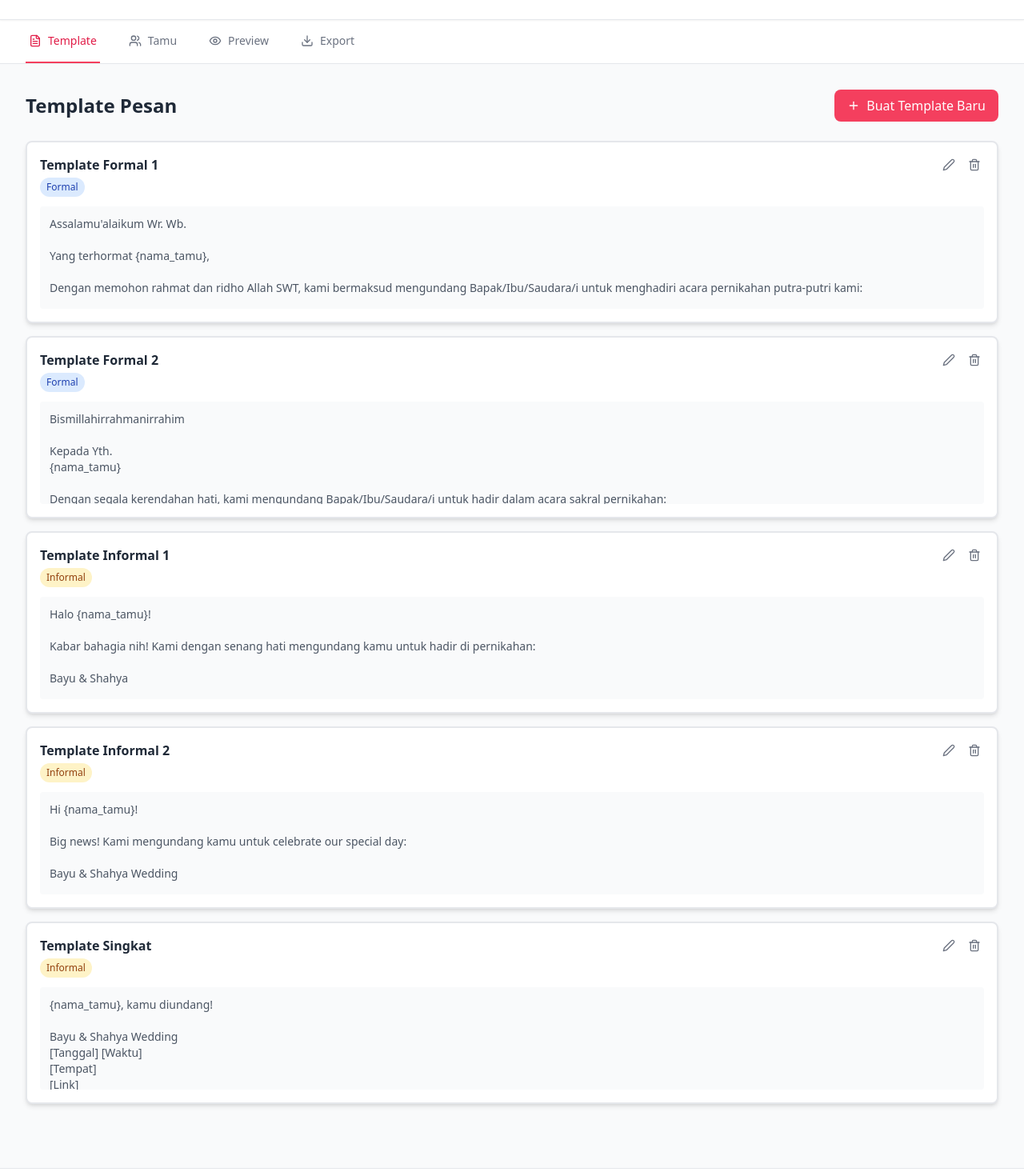
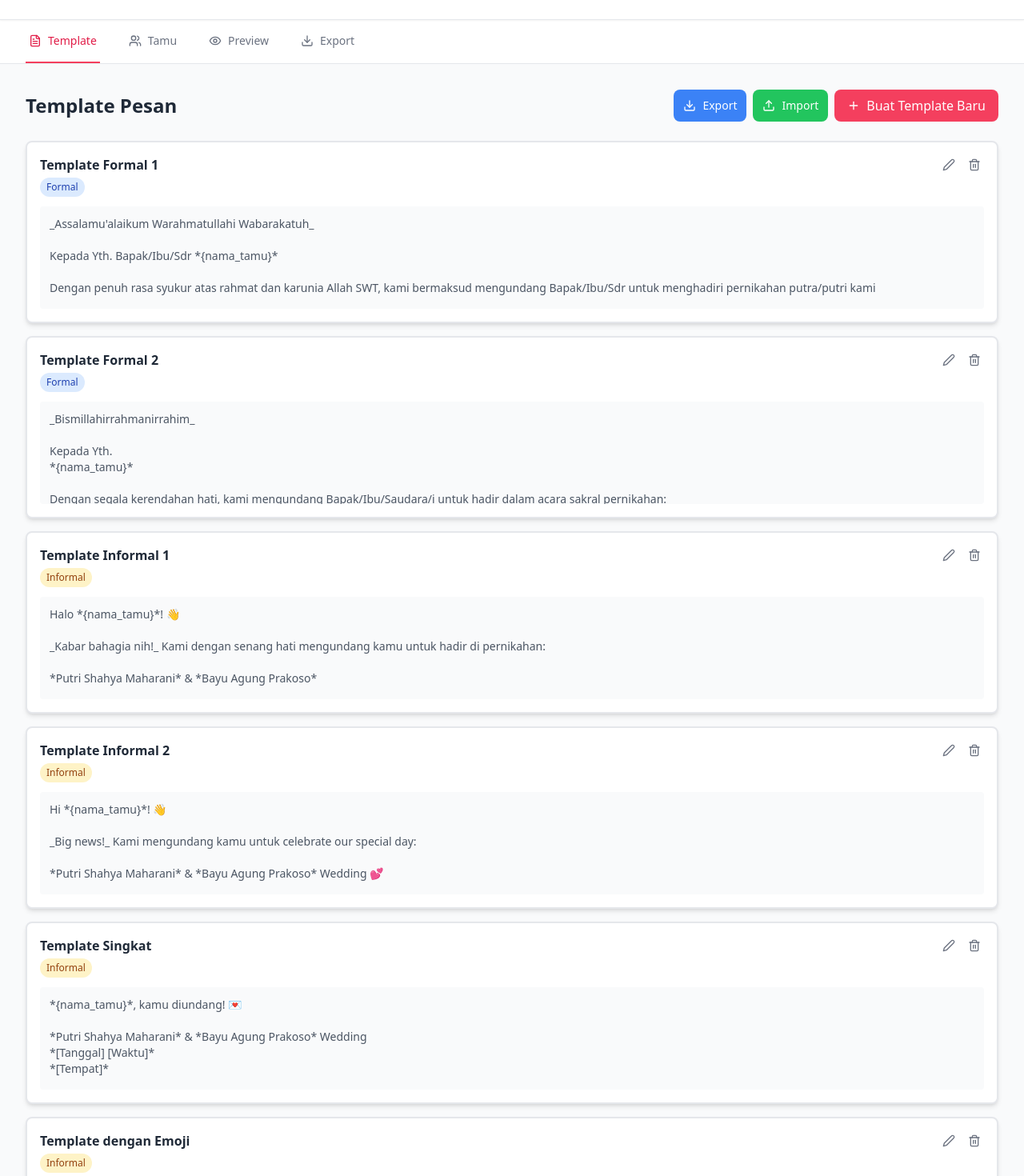
Before and after one commit to bayuagpr/wedding-invite-gen, a React (Vite) app: page / in a window 1280 px wide. Shown: the part 80-1550 px from the top of the page at 80% size. Built offline with nearby package versions, Linux system fonts and the light colour scheme.

Commit message:
Update wedding invitation templates and enhance export/import functionality

```diff
--- a/src/App.tsx
+++ b/src/App.tsx
@@ -60,7 +60,7 @@ function App() {
                   <h1 className="text-lg sm:text-2xl font-bold text-gray-900">
                     Generator Undangan
                   </h1>
-                  <p className="text-sm sm:text-base text-gray-600">Bayu & Shahya Wedding</p>
+                  <p className="text-sm sm:text-base text-gray-600">Putri Shahya Maharani & Bayu Agung Prakoso Wedding</p>
                 </div>
               </div>
 
--- a/src/components/Templates.tsx
+++ b/src/components/Templates.tsx
@@ -1,5 +1,5 @@
-import React, { useState, useEffect } from 'react';
-import { Plus, Edit2, Trash2, Save, X } from 'lucide-react';
+import React, { useState, useEffect, useRef } from 'react';
+import { Plus, Edit2, Trash2, Save, X, Download, Upload } from 'lucide-react';
 import { Template } from '../types';
 import { storageUtils } from '../utils/storage';
 import { defaultTemplates } from '../utils/templates';
@@ -14,6 +14,9 @@ const Templates: React.FC<TemplatesProps> = ({ onTemplateSelect, selectedTemplat
   const [editingTemplate, setEditingTemplate] = useState<Template | null>(null);
   const [isCreating, setIsCreating] = useState(false);
   const [formData, setFormData] = useState({ name: '', content: '', type: 'formal' as 'formal' | 'informal' });
+  const [importStatus, setImportStatus] = useState<{ type: 'success' | 'error' | null; message: string }>({ type: null, message: '' });
+  const [isImporting, setIsImporting] = useState(false);
+  const fileInputRef = useRef<HTMLInputElement>(null);
 
   useEffect(() => {
     loadTemplates();
@@ -92,10 +95,88 @@ const Templates: React.FC<TemplatesProps> = ({ onTemplateSelect, selectedTemplat
     setFormData({ name: '', content: '', type: 'formal' });
   };
 
+  const handleExport = () => {
+    try {
+      storageUtils.downloadTemplateConfig();
+      setImportStatus({ type: 'success', message: 'Template berhasil diekspor!' });
+      setTimeout(() => setImportStatus({ type: null, message: '' }), 3000);
+    } catch (error) {
+      setImportStatus({ type: 'error', message: 'Gagal mengekspor template.' });
+      setTimeout(() => setImportStatus({ type: null, message: '' }), 3000);
+    }
+  };
+
+  const handleImportClick = () => {
+    fileInputRef.current?.click();
+  };
+
+  const handleFileChange = async (event: React.ChangeEvent<HTMLInputElement>) => {
+    const file = event.target.files?.[0];
+    if (!file) return;
+
+    setIsImporting(true);
+    setImportStatus({ type: null, message: '' });
+
+    try {
+      // Ask user for import mode
+      const shouldReplace = confirm(
+        'Pilih mode import:\n\n' +
+        'OK = Ganti semua template yang ada\n' +
+        'Cancel = Gabung dengan template yang ada (skip duplikat)'
+      );
+
+      const mode = shouldReplace ? 'replace' : 'merge';
+      const result = await storageUtils.importTemplateConfig(file, mode);
+
+      if (result.success) {
+        setImportStatus({ type: 'success', message: result.message });
+        loadTemplates(); // Reload templates
+      } else {
+        setImportStatus({ type: 'error', message: result.message });
+      }
+    } catch (error) {
+      setImportStatus({ type: 'error', message: 'Terjadi kesalahan saat mengimpor file.' });
+    } finally {
+      setIsImporting(false);
+      // Reset file input
+      if (fileInputRef.current) {
+        fileInputRef.current.value = '';
+      }
+      setTimeout(() => setImportStatus({ type: null, message: '' }), 5000);
+    }
+  };
+
   return (
     <div className="space-y-4 sm:space-y-6">
       <div className="flex flex-col sm:flex-row sm:justify-between sm:items-center gap-4">
         <h2 className="text-xl sm:text-2xl font-bold text-gray-800">Template Pesan</h2>
+        <div className="flex flex-col sm:flex-row gap-2">
+          <div className="flex gap-2">
+            <button
+              onClick={handleExport}
+              className="bg-blue-500 hover:bg-blue-600 text-white px-3 py-2 rounded-lg flex items-center justify-center gap-2 transition-colors text-sm"
+              title="Export template"
+            >
+              <Download className="w-4 h-4" />
+              Export
+            </button>
+            <button
+              onClick={handleImportClick}
+              className="bg-green-500 hover:bg-green-600 text-white px-3 py-2 rounded-lg flex items-center justify-center gap-2 transition-colors text-sm"
+              title="Import template"
+              disabled={isImporting}
+            >
+              <Upload className="w-4 h-4" />
+              {isImporting ? 'Importing...' : 'Import'}
+            </button>
+            <input
+              type="file"
+              ref={fileInputRef}
+              onChange={handleFileChange}
+              accept=".json"
+              className="hidden"
+            />
+          </div>
           <button
             onClick={startCreate}
             className="bg-rose-500 hover:bg-rose-600 text-white px-4 py-2 rounded-lg flex items-center justify-center gap-2 transition-colors w-full sm:w-auto"
@@ -104,6 +185,16 @@ const Templates: React.FC<TemplatesProps> = ({ onTemplateSelect, selectedTemplat
             Buat Template Baru
           </button>
         </div>
+      </div>
+
+      {/* Import status message */}
+      {importStatus.type && (
+        <div className={`p-3 rounded-lg ${
+          importStatus.type === 'success' ? 'bg-green-100 text-green-800' : 'bg-red-100 text-red-800'
+        }`}>
+          {importStatus.message}
+        </div>
+      )}
 
       {(isCreating || editingTemplate) && (
         <div className="bg-white p-4 sm:p-6 rounded-lg shadow-md border">
--- a/src/utils/storage.ts
+++ b/src/utils/storage.ts
@@ -3,6 +3,13 @@ import { Template, Guest, AppSettings } from '../types';
 const TEMPLATES_KEY = 'wedding_templates';
 const GUESTS_KEY = 'wedding_guests';
 const SETTINGS_KEY = 'wedding_settings';
+
+export interface TemplateExportData {
+  version: string;
+  exportDate: string;
+  appName: string;
+  templates: Template[];
+}
 
 export const storageUtils = {
   // Templates
@@ -40,5 +47,94 @@ export const storageUtils = {
     localStorage.removeItem(TEMPLATES_KEY);
     localStorage.removeItem(GUESTS_KEY);
     localStorage.removeItem(SETTINGS_KEY);
+  },
+
+  // Template Export/Import
+  exportTemplateConfig: (): TemplateExportData => {
+    const templates = storageUtils.getTemplates();
+    return {
+      version: '1.0',
+      exportDate: new Date().toISOString(),
+      appName: 'Wedding Invitation Generator',
+      templates
+    };
+  },
+
+  downloadTemplateConfig: () => {
+    const exportData = storageUtils.exportTemplateConfig();
+    const blob = new Blob([JSON.stringify(exportData, null, 2)], {
+      type: 'application/json'
+    });
+    const url = window.URL.createObjectURL(blob);
+    const a = document.createElement('a');
+    a.href = url;
+    a.download = `template-config-${new Date().toISOString().split('T')[0]}.json`;
+    a.click();
+    window.URL.revokeObjectURL(url);
+  },
+
+  validateTemplateData: (data: any): data is TemplateExportData => {
+    if (!data || typeof data !== 'object') return false;
+    if (!data.templates || !Array.isArray(data.templates)) return false;
+
+    return data.templates.every((template: any) =>
+      template &&
+      typeof template.id === 'string' &&
+      typeof template.name === 'string' &&
+      typeof template.content === 'string' &&
+      (template.type === 'formal' || template.type === 'informal') &&
+      template.createdAt
+    );
+  },
+
+  importTemplateConfig: async (file: File, mode: 'replace' | 'merge' = 'merge'): Promise<{ success: boolean; message: string; importedCount?: number }> => {
+    try {
+      const text = await file.text();
+      const data = JSON.parse(text);
+
+      if (!storageUtils.validateTemplateData(data)) {
+        return {
+          success: false,
+          message: 'File tidak valid. Pastikan file adalah export template yang benar.'
+        };
+      }
+
+      const importedTemplates = data.templates.map((template: any) => ({
+        ...template,
+        createdAt: new Date(template.createdAt)
+      }));
+
+      let finalTemplates: Template[];
+      let importedCount = 0;
+
+      if (mode === 'replace') {
+        finalTemplates = importedTemplates;
+        importedCount = importedTemplates.length;
+      } else {
+        // Merge mode - avoid duplicates by name
+        const existingTemplates = storageUtils.getTemplates();
+        const existingNames = new Set(existingTemplates.map(t => t.name.toLowerCase()));
+
+        const newTemplates = importedTemplates.filter((template: Template) =>
+          !existingNames.has(template.name.toLowerCase())
+        );
+
+        finalTemplates = [...existingTemplates, ...newTemplates];
+        importedCount = newTemplates.length;
+      }
+
+      storageUtils.saveTemplates(finalTemplates);
+
+      return {
+        success: true,
+        message: `Berhasil mengimpor ${importedCount} template.`,
+        importedCount
+      };
+    } catch (error) {
+      return {
+        success: false,
+        message: 'Gagal membaca file. Pastikan file adalah JSON yang valid.'
+      };
+    }
   }
 };
--- a/src/utils/templates.ts
+++ b/src/utils/templates.ts
@@ -4,112 +4,151 @@ export const defaultTemplates: Omit<Template, 'id' | 'createdAt'>[] = [
   {
     name: 'Template Formal 1',
     type: 'formal',
-    content: `Assalamu'alaikum Wr. Wb.
+    content: `_Assalamu'alaikum Warahmatullahi Wabarakatuh_
 
-Yang terhormat {nama_tamu},
+Kepada Yth. Bapak/Ibu/Sdr *{nama_tamu}*
 
-Dengan memohon rahmat dan ridho Allah SWT, kami bermaksud mengundang Bapak/Ibu/Saudara/i untuk menghadiri acara pernikahan putra-putri kami:
+Dengan penuh rasa syukur atas rahmat dan karunia Allah SWT, kami bermaksud mengundang Bapak/Ibu/Sdr untuk menghadiri pernikahan putra/putri kami
 
-Bayu & Shahya
+*Putri Shahya Maharani* & *Bayu Agung Prakoso*
 
-Yang akan diselenggarakan pada:
+yang akan dilaksanakan pada
 
-Hari, Tanggal: [Isi tanggal acara]
-Waktu: [Isi waktu acara]
-Tempat: [Isi lokasi acara]
-Lokasi: [Link Google Maps]
+*Hari/Tanggal* : *Minggu, 13 Juli 2025*
+*Waktu* : *11.00 - 13.30 WIB*
+*Lokasi* : *Harmony Banquet Halls Yasmin, Bogor*
 
-Merupakan suatu kehormatan bagi kami apabila Bapak/Ibu/Saudara/i berkenan hadir untuk memberikan doa restu kepada kedua mempelai.
+💌 _Informasi selengkapnya dapat di akses melalui_ :
+\`http://bayu-dan-shahya-menikah.netlify.app/?guest={nama_tamu}\`
+
+Merupakan suatu kehormatan dan kebahagiaan bagi kami apabila Bapak/Ibu/Sdr berkenan hadir dan turut mendoakan keberkahan bagi kedua mempelai.
 
 Atas kehadiran dan doa restunya, kami ucapkan terima kasih.
 
-Wassalamu'alaikum Wr. Wb.
+_Wassalamu'alaikum Warahmatullahi Wabarakatuh_
 
-Keluarga Besar
-Bayu & Shahya`
+Hormat kami,
+*Irwan Suhenrawan & Eti Nurhayati*
+*#BAYUakhirnyaSAHYA*`
   },
   {
     name: 'Template Formal 2',
     type: 'formal',
-    content: `Bismillahirrahmanirrahim
+    content: `_Bismillahirrahmanirrahim_
 
 Kepada Yth.
-{nama_tamu}
+*{nama_tamu}*
 
 Dengan segala kerendahan hati, kami mengundang Bapak/Ibu/Saudara/i untuk hadir dalam acara sakral pernikahan:
 
-Bayu & Shahya
+*Putri Shahya Maharani* & *Bayu Agung Prakoso*
 
-[Hari & Tanggal]
-[Waktu]
-[Tempat]
-[Alamat Lengkap]
-[Link Lokasi]
+*[Hari & Tanggal]*
+*[Waktu]*
+*[Tempat]*
+*[Alamat Lengkap]*
+
+💌 _Informasi selengkapnya_:
+\`http://bayu-dan-shahya-menikah.netlify.app/?guest={nama_tamu}\`
 
 Tanpa mengurangi rasa hormat, kami memohon kehadiran Bapak/Ibu/Saudara/i untuk menjadi saksi dan memberikan doa restu atas pernikahan kami.
 
-Jazakumullahu khairan katsiran.
+_Jazakumullahu khairan katsiran._
 
 Hormat kami,
-Kedua Mempelai & Keluarga`
+*Kedua Mempelai & Keluarga*
+*#BAYUakhirnyaSAHYA*`
   },
   {
     name: 'Template Informal 1',
     type: 'informal',
-    content: `Halo {nama_tamu}!
+    content: `Halo *{nama_tamu}*! 👋
 
-Kabar bahagia nih! Kami dengan senang hati mengundang kamu untuk hadir di pernikahan:
+_Kabar bahagia nih!_ Kami dengan senang hati mengundang kamu untuk hadir di pernikahan:
 
-Bayu & Shahya
+*Putri Shahya Maharani* & *Bayu Agung Prakoso*
 
-Save the date ya:
-Tanggal: [Tanggal]
-Waktu: [Waktu]
-Tempat: [Tempat]
-Lokasi: [Link Lokasi]
+*Save the date ya:*
+*Tanggal*: [Tanggal]
+*Waktu*: [Waktu]
+*Tempat*: [Tempat]
 
-Kehadiran kamu akan sangat berarti buat kami. Gak sabar ketemu dan berbagi kebahagiaan bareng!
+💌 _Info lengkap_:
+\`http://bayu-dan-shahya-menikah.netlify.app/?guest={nama_tamu}\`
 
-Terima kasih sebelumnya ya!
+Kehadiran kamu akan sangat berarti buat kami. _Gak sabar ketemu dan berbagi kebahagiaan bareng!_
 
-With love,
-Bayu & Shahya`
+Terima kasih sebelumnya ya! 🙏
+
+_With love,_
+*Putri & Bayu*
+*#BAYUakhirnyaSAHYA*`
   },
   {
     name: 'Template Informal 2',
     type: 'informal',
-    content: `Hi {nama_tamu}!
+    content: `Hi *{nama_tamu}*! 👋
 
-Big news! Kami mengundang kamu untuk celebrate our special day:
+_Big news!_ Kami mengundang kamu untuk celebrate our special day:
 
-Bayu & Shahya Wedding
+*Putri Shahya Maharani* & *Bayu Agung Prakoso* Wedding 💕
 
-Details:
-[Hari, Tanggal]
-[Waktu]
-[Venue]
-[Alamat]
-[Maps Link]
+*Details:*
+*[Hari, Tanggal]*
+*[Waktu]*
+*[Venue]*
+*[Alamat]*
 
-Can't wait to share this magical moment with you! Your presence would mean the world to us
+💌 _Digital invitation_:
+\`http://bayu-dan-shahya-menikah.netlify.app/?guest={nama_tamu}\`
 
-RSVP and see you there!
+_Can't wait to share this magical moment with you!_ Your presence would mean the world to us ✨
 
-Love & hugs,
-B & S`
+RSVP and see you there! 🎉
+
+_Love & hugs,_
+*P & B*
+*#BAYUakhirnyaSAHYA*`
   },
   {
     name: 'Template Singkat',
     type: 'informal',
-    content: `{nama_tamu}, kamu diundang!
+    content: `*{nama_tamu}*, kamu diundang! 💌
 
-Bayu & Shahya Wedding
-[Tanggal] [Waktu]
-[Tempat]
-[Link]
+*Putri Shahya Maharani* & *Bayu Agung Prakoso* Wedding
+*[Tanggal] [Waktu]*
+*[Tempat]*
 
-Datang ya!
+_Info lengkap_:
+\`http://bayu-dan-shahya-menikah.netlify.app/?guest={nama_tamu}\`
 
-#BayuShahyaWedding`
+_Datang ya!_ 🎉
+
+*#BAYUakhirnyaSAHYA*`
+  },
+  {
+    name: 'Template dengan Emoji',
+    type: 'informal',
+    content: `Halo *{nama_tamu}*! 👋
+
+💕 _Kabar bahagia nih!_ Kami dengan senang hati mengundang kamu untuk hadir di pernikahan:
+
+👰 *Putri Shahya Maharani* & 🤵 *Bayu Agung Prakoso*
+
+✨ *Save the date ya:*
+📅 *Tanggal*: [Tanggal]
+⏰ *Waktu*: [Waktu]
+📍 *Tempat*: [Tempat]
+
+🌐 _Digital invitation_:
+\`http://bayu-dan-shahya-menikah.netlify.app/?guest={nama_tamu}\`
+
+💝 Kehadiran kamu akan sangat berarti buat kami. _Gak sabar ketemu dan berbagi kebahagiaan bareng!_
+
+🙏 Terima kasih sebelumnya ya!
+
+💌 _With love,_
+*Putri & Bayu* 💕
+*#BAYUakhirnyaSAHYA*`
   }
 ];
```
Also changed, not shown: src/components/Export.tsx (+2 -21 lines), src/components/Preview.tsx (+2 -21 lines). Lines whose indentation alone changed are shown as unchanged.
